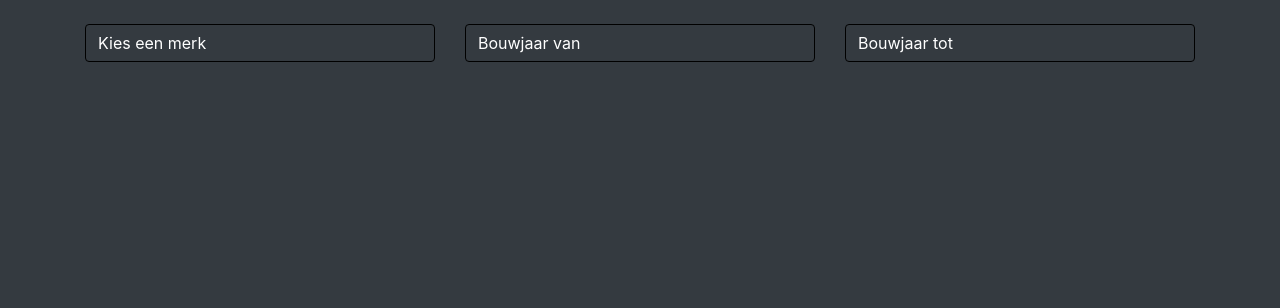
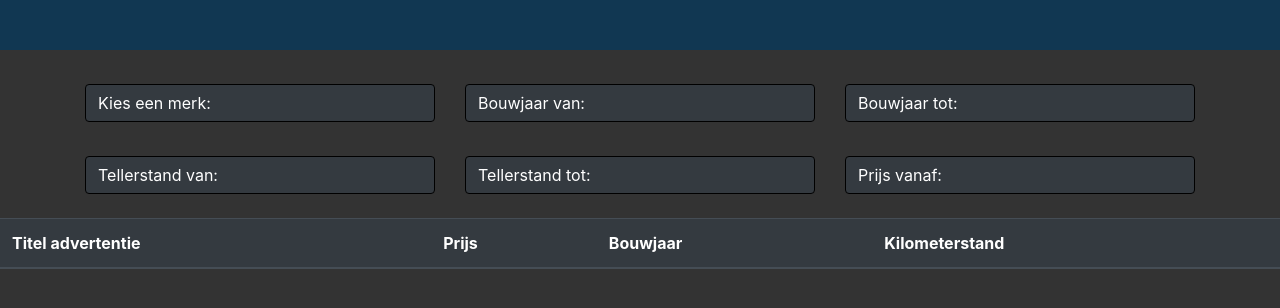
Before and after one commit to WesselJL/DataMotorTinder.github.io, a plain HTML site: page index.html in a window 1280 px wide. Drawn offline with nearby package versions, Linux system fonts and the light colour scheme.

Commit message:
Update index.html

```diff
--- a/index.html
+++ b/index.html
@@ -6,27 +6,34 @@
   <link rel="stylesheet" href="https://stackpath.bootstrapcdn.com/bootstrap/4.5.2/css/bootstrap.min.css">
   <style>
     body {
-      background-color: #343a40;
+      background-color: #333;
     }
     .custom-select {
       background-color: #343a40;
       color: #ffffff;
       border-color: #000000;
       border: 1px solid #000000;
+      margin-top: 10px;
     }
     .custom-select option {
       background-color: #343a40;
       color: #ffffff;
     }
+    .top-bar {
+      background-color: #113752;
+      height: 50px;
+      margin-bottom: 20px;
+    }
   </style>
   <title>Selection Dropdown Menu</title>
 </head>
 <body>
+  <div class="top-bar"></div>
   <div class="container mt-4">
     <div class="row">
       <div class="col">
         <select class="form-control custom-select" id="select_merk_idnr" name="merk_idnr">
-          <option value="-1">Kies een merk</option>
+          <option value="-1">Kies een merk:</option>
           <option value="43">BENELLI</option>
           <option value="4">BMW</option>
           <option value="11">DUCATI</option>
@@ -41,9 +48,9 @@
           <option value="40">YAMAHA</option>
         </select>
       </div>
-      <div class="col">
+      <div class="col-4">
         <select class="form-control custom-select" id="select_year_from" onchange="setFilter(jQuery(this).val(), true, 'yf', 'advance');" name="year_from">
-          <option value="">Bouwjaar van</option>
+          <option value="">Bouwjaar van:</option>
           <option value="1990">1990</option>
 <option value="1991">1991</option>
 <option value="1992">1992</option>
@@ -77,12 +84,11 @@
 <option value="2020">2020</option>
 <option value="2021">2021</option>
 <option value="2022">2022</option>
-          <option value="2023">2023</option>
         </select>
       </div>
-      <div class="col">
+      <div class="col-4">
         <select class="form-control custom-select" id="select_year_to" onchange="setFilter(jQuery(this).val(), true, 'yt', 'advance');" name="year_to">
-          <option value="">Bouwjaar tot</option>
+          <option value="">Bouwjaar tot:</option>
           <option value="1990">1990</option>
 <option value="1991">1991</option>
 <option value="1992">1992</option>
@@ -116,9 +122,90 @@
 <option value="2020">2020</option>
 <option value="2021">2021</option>
 <option value="2022">2022</option>
-          <option value="2023">2023</option>
-          <option value="2023">2023</option>
         </select>
+      </div>
+    </div>
+    <div class="row mt-4">
+      <div class="col-4">
+        <select class="form-control custom-select" id="select_mile_from" onchange="setFilter(jQuery(this).val(), true, 'mf', 'advance');" name="mile_from">
+          <option value="">Tellerstand van:</option>
+           <option value="0">0 km</option>
+           <option value="5000">5.000</option>
+           <option value="10000">10.000</option>
+           <option value="20000">20.000</option>
+           <option value="30000">30.000</option>
+           <option value="40000">40.000</option>
+           <option value="50000">50.000</option>
+           <option value="75000">75.000</option>
+           <option value="100000">100.000</option>
+           <option value="150000">150.000</option>
+        </select>
+      </div>
+      <div class="col-4">
+        <select class="form-control custom-select" id="select_mile_to" onchange="setFilter(jQuery(this).val(), true, 'mt', 'advance');" name="mile_to">
+          <option value="">Tellerstand tot:</option>
+           <option value="5000">5.000</option>
+           <option value="10000">10.000</option>
+           <option value="20000">20.000</option>
+           <option value="30000">30.000</option>
+           <option value="40000">40.000</option>
+           <option value="50000">50.000</option>
+           <option value="75000">75.000</option>
+           <option value="100000">100.000</option>
+           <option value="150000">150.000</option>
+        </select>
+      </div>
+      <div class="col-4">
+        <select class="form-control custom-select" id="select_price" onchange="setFilter(jQuery(this).val(), true, 'pr', 'advance');" name="price">
+          <option value="0">Prijs vanaf:</option>
+          <option value="0">€ 0</option>
+          <option value="1000">€ 20</option>
+          <option value="2000">€ 40</option>
+          <option value="3000">€ 60</option>
+          <option value="4000">€ 80</option>
+          <option value="5000">€ 100</option>
+          <option value="6000">€ 120</option>
+          <option value="7000">€ 140</option>
+          <option value="8000">€ 160</option>
+          <option value="9000">€ 180</option>
+          <option value="10000">€ 200</option>
+          <option value="20000">€ 400</option>
+          <option value="30000">€ 600</option>
+          <option value="40000">€ 800</option>
+          <option value="50000">€ 1.000</option>
+          <option value="60000">€ 1.200</option>
+          <option value="70000">€ 1.400</option>
+          <option value="80000">€ 1.600</option>
+          <option value="90000">€ 1.800</option>
+          <option value="100000">€ 2.000</option>
+          <option value="200000">€ 4.000</option>
+          <option value="300000">€ 6.000</option>
+          <option value="400000">€ 8.000</option>
+          <option value="500000">€ 10.000</option>
+          <option value="600000">€ 12.000</option>
+          <option value="700000">€ 14.000</option>
+          <option value="800000">€ 16.000</option>
+          <option value="900000">€ 18.000</option>
+          <option value="1000000">€ 20.000</option>
+        </select>
+      </div>
+    </div>
+  </div>
+ <div class="row mt-4">
+      <div class="col">
+        <table class="table table-dark">
+          <thead>
+            <tr>
+              <th scope="col">Titel advertentie</th>
+              <th scope="col">Prijs</th>
+              <th scope="col">Bouwjaar</th>
+              <th scope="col">Kilometerstand</th>
+            </tr>
+          </thead>
+          <tbody>
+            <!-- Table rows will be populated dynamically -->
+          </tbody>
+        </table>
       </div>
     </div>
   </div>
@@ -127,4 +214,5 @@
   <script src="https://cdn.jsdelivr.net/npm/@popperjs/core@2.5.3/dist/umd/popper.min.js"></script>
   <script src="https://stackpath.bootstrapcdn.com/bootstrap/4.5.2/js/bootstrap.min.js"></script>
 </body>
+
 </html>
```
Lines whose indentation alone changed are shown as unchanged.
